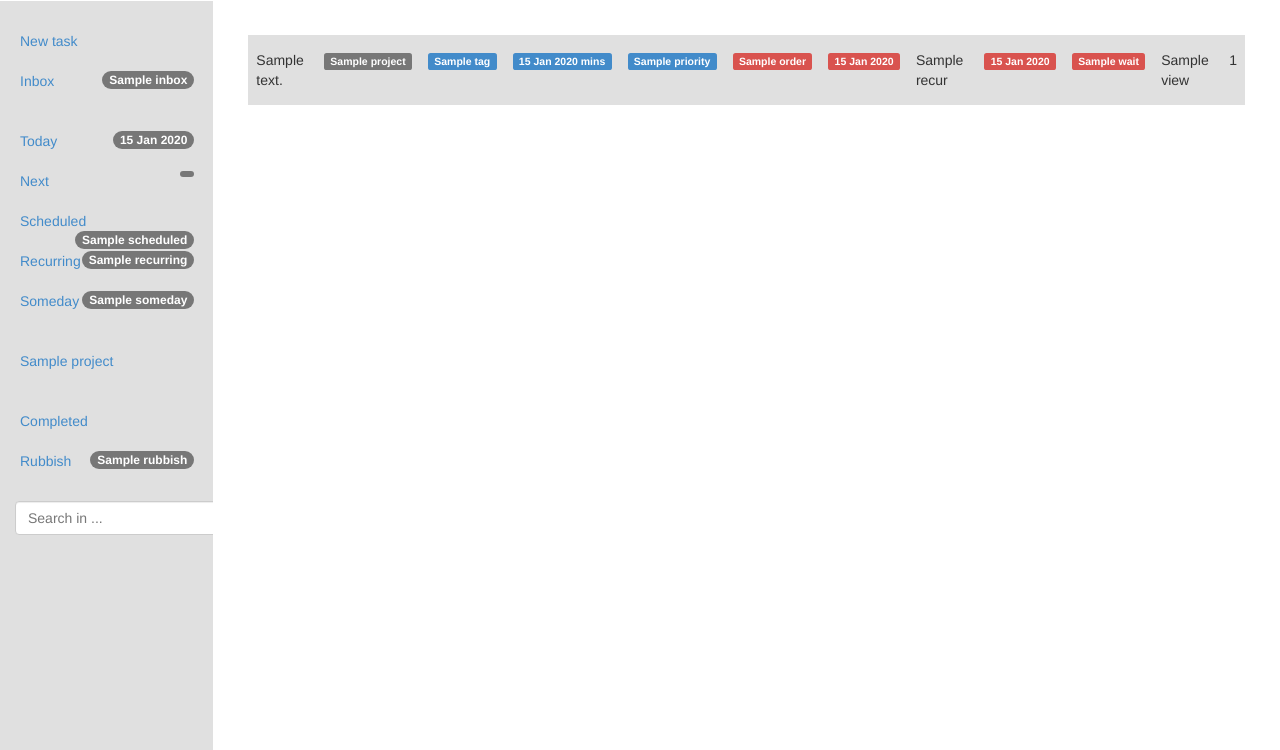
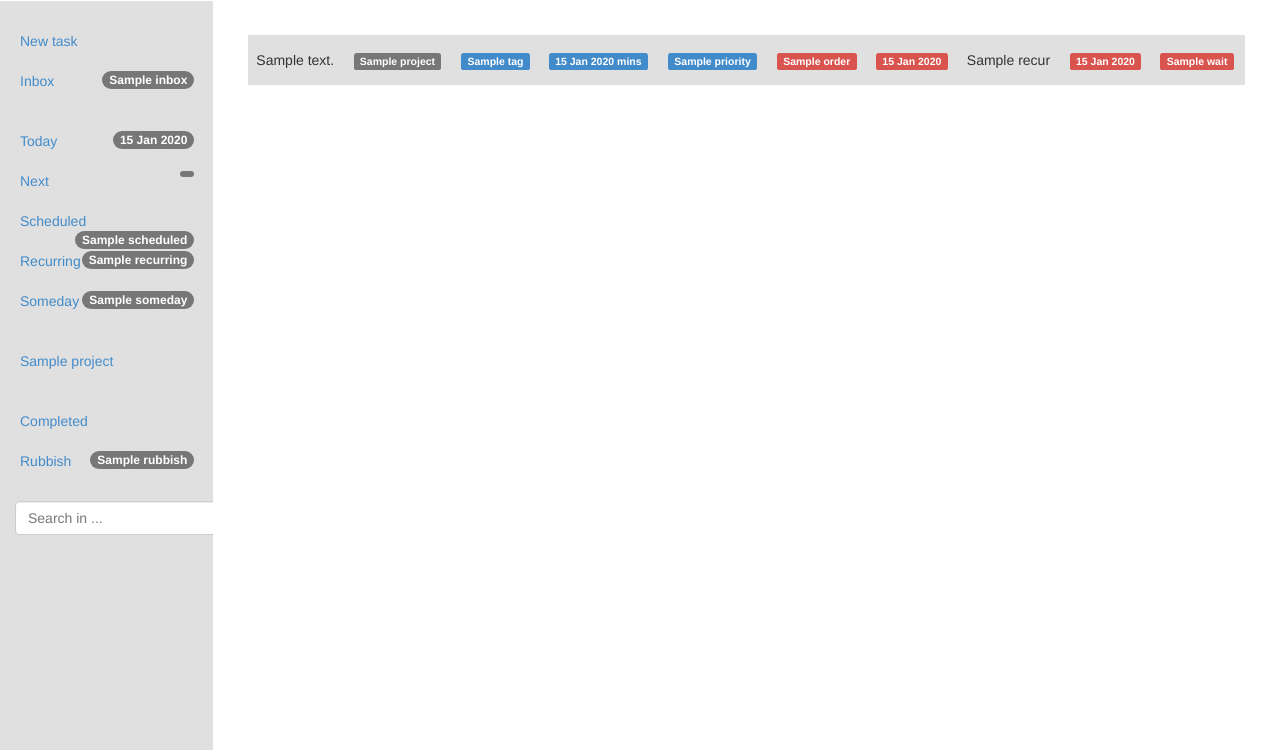
Before and after one commit to countermeasure/taask, a Django app: template tasks/templates/list_tasks.html in a window 1280 px wide. Shown: the part 50-800 px from the top of the page. Run offline with Django 3.2, Linux system fonts and the light colour scheme; the template is opened without the code that fills it: most values are stand-ins (such as "Sample title", 1, 10 or a date in 2020); parts of the project's set-up code (start-up, migrations or seed data) failed here and were passed over; some libraries are stand-ins or nearby versions.

Commit message:
Removed view and id columns from lists

```diff
--- a/tasks/templates/list_tasks.html
+++ b/tasks/templates/list_tasks.html
@@ -17,8 +17,6 @@
         <th>Recur</th>
         <th>Until</th>
         <th>Wait</th>
-        <th>View</th>
-        <th>ID</th>
       </tr>
     </thead>
     <tbody>
@@ -37,8 +35,6 @@
           <td>{{ task.recur|default_if_none:'' }}</td>
           <td><span class="label label-danger label-date">{{ task.until|default_if_none:'' }}</span></td>
           <td><span class="label label-danger label-date">{{ task.wait|default_if_none:'' }}</span></td>
-          <td>{{ task.view|default_if_none:'' }}</td>
-          <td>{{ task.id }}</td>
           <td class="hidden">{{ task.tags }}</td>
         </tr>
         <tr class="tablesorter-childRow" id="edit-task-{{ task.id }}">
--- a/tasks/templates/single_task.html
+++ b/tasks/templates/single_task.html
@@ -11,6 +11,4 @@
 <td>{{ task.recur|default_if_none:'' }}</td>
 <td><span class="label label-danger label-date">{{ task.until|default_if_none:'' }}</span></td>
 <td><span class="label label-danger label-date">{{ task.wait|default_if_none:'' }}</span></td>
-<td>{{ task.view|default_if_none:'' }}</td>
-<td>{{ task.id }}</td>
 <td class="hidden">{{ task.tags }}</td>
```
